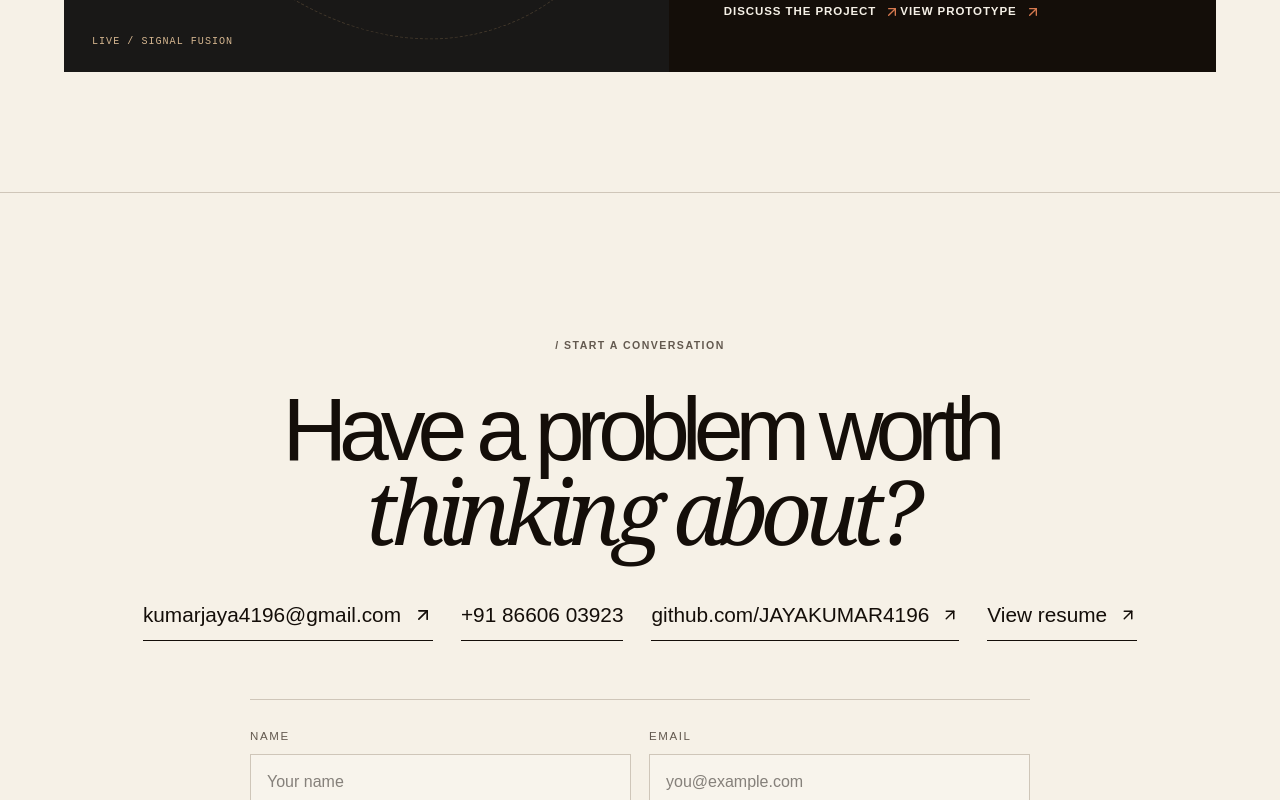
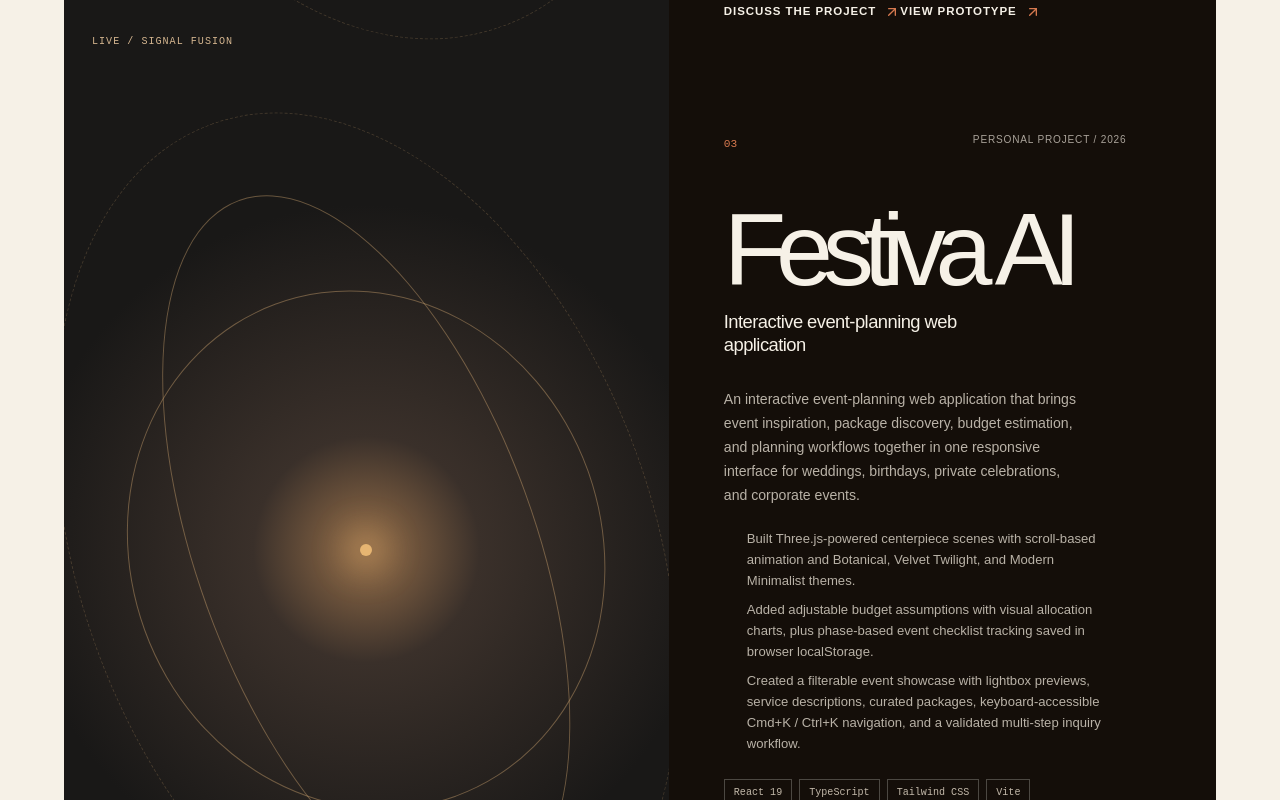
Before and after one commit to JAYAKUMAR4196/Jayakumar-portfolio, a Next.js app: page / in a window 1280 px wide. Shown: the part 7400-8200 px from the top of the page. Built offline with nearby package versions, Linux system fonts and the light colour scheme.

Commit message:
Add Festiva AI portfolio project

```diff
--- a/app/page.tsx
+++ b/app/page.tsx
@@ -53,6 +53,20 @@ const projects = [
     ],
     tags: ['Next.js', 'React', 'TypeScript', 'Tailwind CSS'],
     link: 'https://ai-descripition-product-inky.vercel.app',
+  },
+  {
+    number: '03',
+    year: '2026',
+    title: 'Festiva AI',
+    subtitle: 'Interactive event-planning web application',
+    description: 'An interactive event-planning web application that brings event inspiration, package discovery, budget estimation, and planning workflows together in one responsive interface for weddings, birthdays, private celebrations, and corporate events.',
+    details: [
+      'Built Three.js-powered centerpiece scenes with scroll-based animation and Botanical, Velvet Twilight, and Modern Minimalist themes.',
+      'Added adjustable budget assumptions with visual allocation charts, plus phase-based event checklist tracking saved in browser localStorage.',
+      'Created a filterable event showcase with lightbox previews, service descriptions, curated packages, keyboard-accessible Cmd+K / Ctrl+K navigation, and a validated multi-step inquiry workflow.',
+    ],
+    tags: ['React 19', 'TypeScript', 'Tailwind CSS', 'Vite', 'TanStack Start', 'TanStack Router', 'Three.js', 'GSAP', 'Recharts', 'Radix UI', 'React Hook Form', 'Zod', 'Vitest', 'Testing Library'],
+    link: 'https://celebration-event-planner-ozaf.vercel.app',
   },
 ]
 
```
